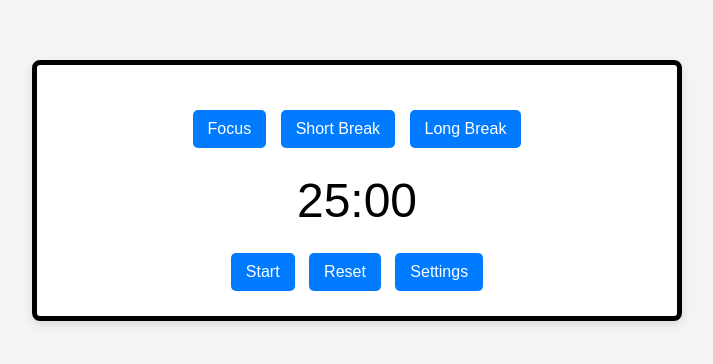
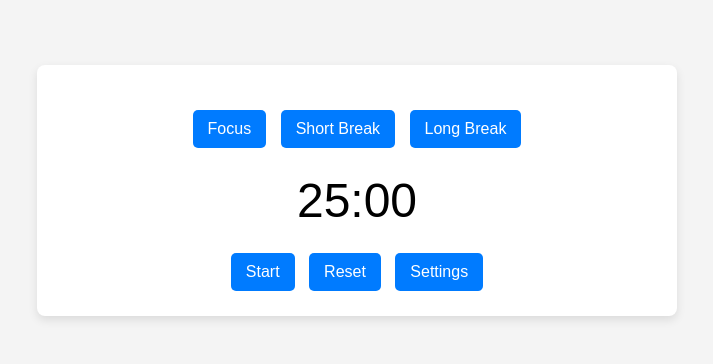
Before and after one commit to The-Digital-Cortex/pomodoro-timer-2.0, a plain HTML site: page index.html in a window 1280 px wide. Shown: the part 210-574 px from the top of the page, without its empty margins (283-996 px from the left). Drawn offline with Linux system fonts and the light colour scheme.

Commit message:
Update style.css

```diff
--- a/style.css
+++ b/style.css
@@ -11,11 +11,10 @@ body {
 
 .container {
     text-align: center;
-    background-color: white;
+    background-color: white; /* Same as the default page background */
     padding: 20px;
     border-radius: 8px;
     box-shadow: 0 4px 10px rgba(0, 0, 0, 0.1);
-    border: 5px solid black; /* Full page border */
     width: 100%;
     max-width: 600px; /* Optional: Limit the width for larger screens */
 }
@@ -78,7 +77,7 @@ body {
     background-color: #fefefe;
     margin: 15% auto;
     padding: 20px;
-    border: 1px solid #888;
+    border: 1px solid #888; /* Keep border for the modal */
     width: 300px;
 }
 
```
